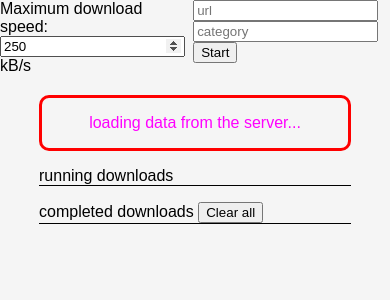
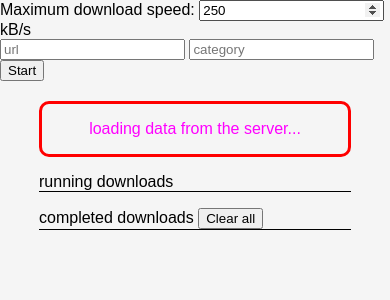
Before and after one commit to esoadamo/PyWebload, a Flask app: page / in a window 390 px wide. Shown: the top 300 px of the page. Run offline with Flask 2, Linux system fonts and the light colour scheme.

Commit message:
feat(ui): mobile support

```diff
--- a/static/style.css
+++ b/static/style.css
@@ -36,6 +36,7 @@ html {
   display: flex;
   justify-content: space-between;
   margin-top: .5em;
+  flex-wrap: wrap;
 }
 
 .downloadCancel {
@@ -65,6 +66,7 @@ html {
 .name {
   text-align: center;
   margin-top: .5em;
+  word-wrap: anywhere;
 }
 
 #downloads {
@@ -75,6 +77,7 @@ html {
 #upperMenu {
   display: flex;
   justify-content: space-around;
+  flex-wrap: wrap;
 }
 
 .horizontal-line {
--- a/templates/main_panel.html
+++ b/templates/main_panel.html
@@ -3,6 +3,7 @@
 
 <head>
     <meta charset="UTF-8">
+    <meta name="viewport" content="width=device-width, initial-scale=1">
     <title>PyWebload</title>
     <link rel="stylesheet" type="text/css" href="static/style.css">
 </head>
```
